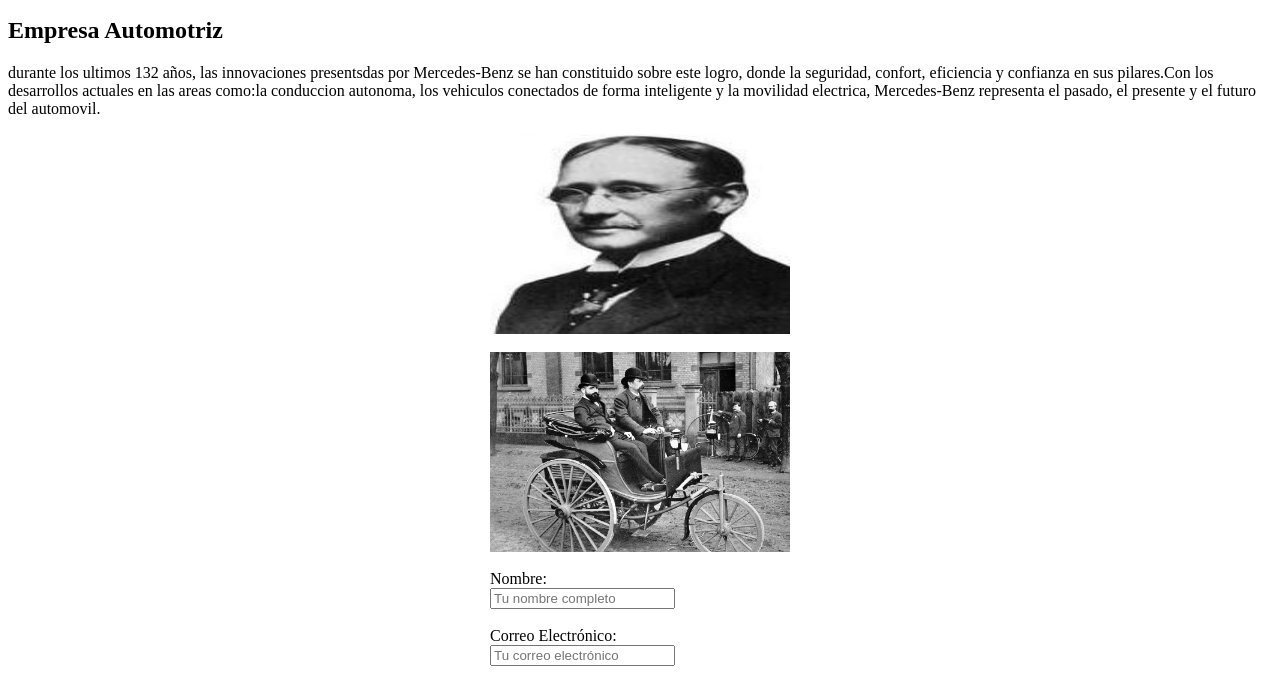
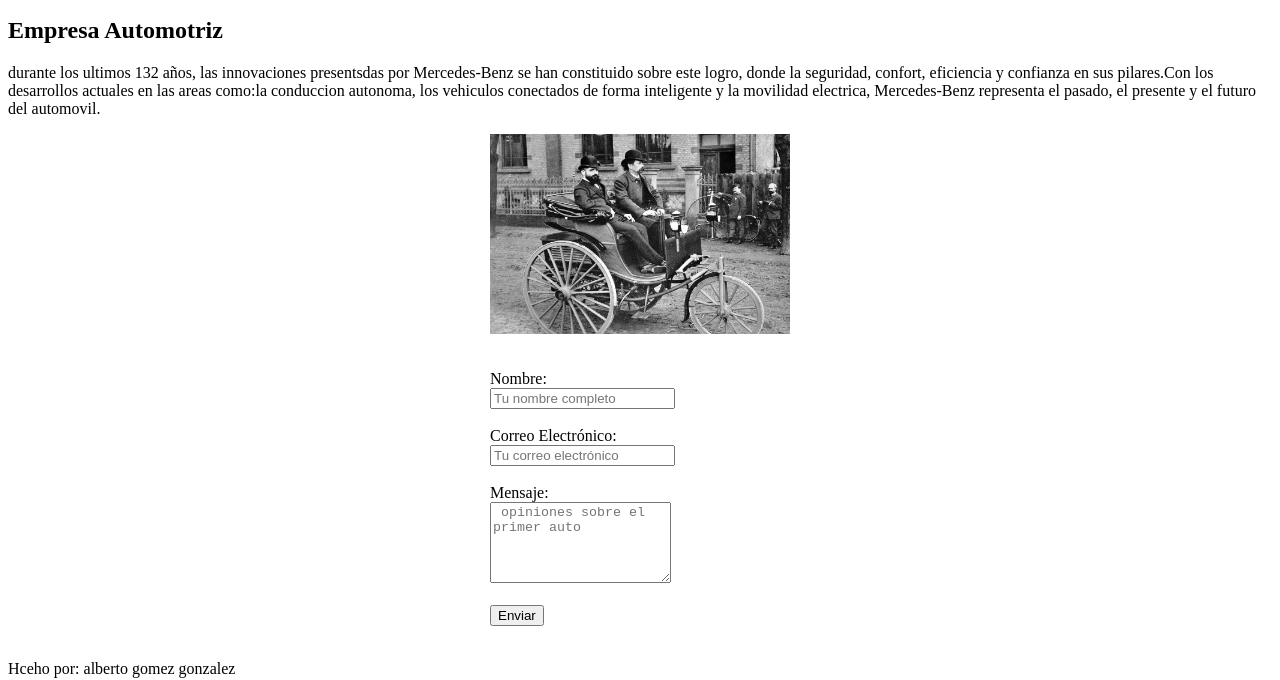
Before and after one commit to rodri410/Auto, a plain HTML site: page index.html in a window 1280 px wide. Shown: the part 137-817 px from the top of the page. Drawn offline with Linux system fonts and the light colour scheme.

Commit message:
Update index.html

```diff
--- a/index.html
+++ b/index.html
@@ -18,16 +18,13 @@
 
 
 
-<img src="Inicio.jpg"
+<img src="Creador.jpg"
 width="300"
 height="200"
 style="display: block; margin: 0 auto;">
 
 <br>
-<img src="Creador.jpg"
-width="300"
-height="200"
-style="display: block; margin: 0 auto;">
+
 
 <br>
 
```
